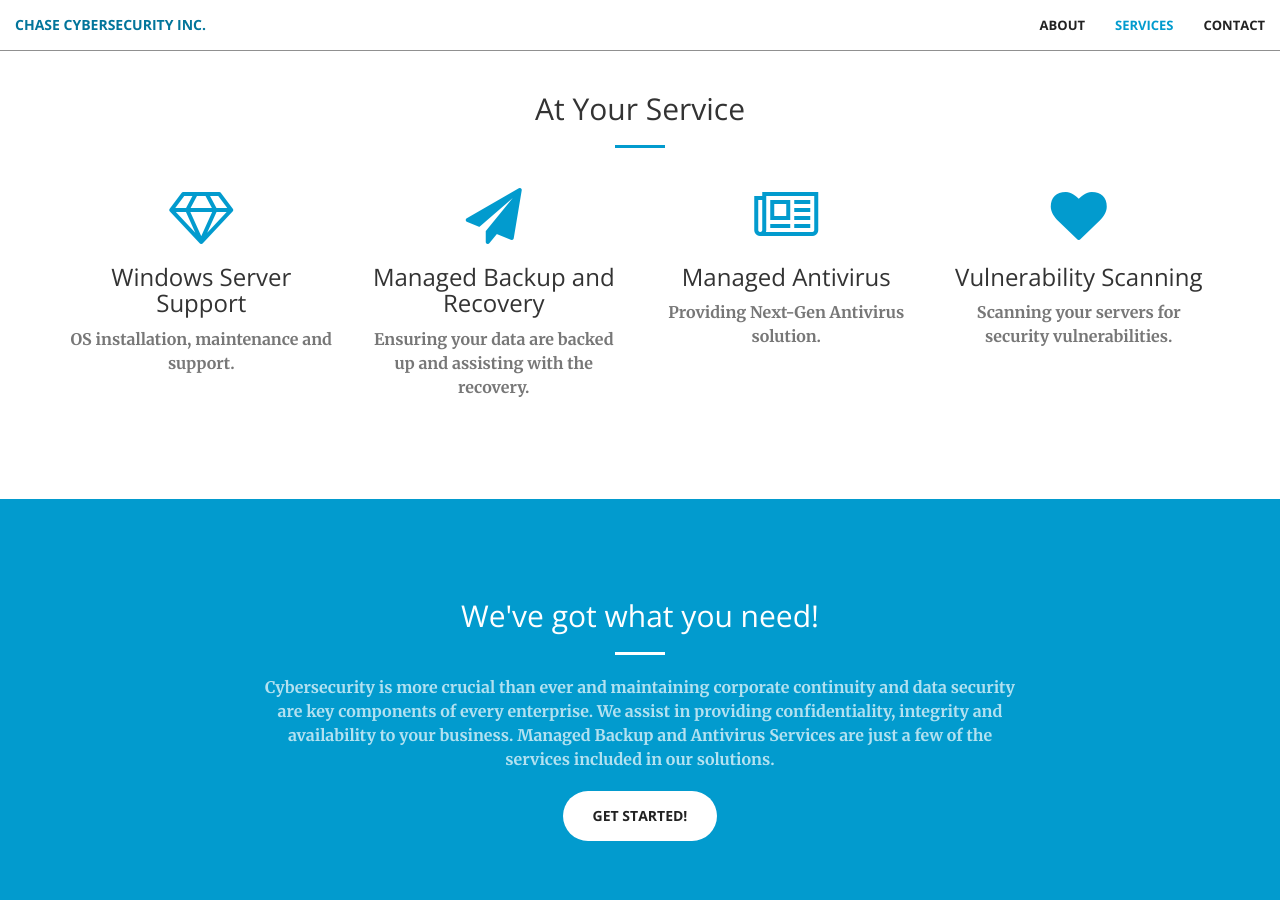
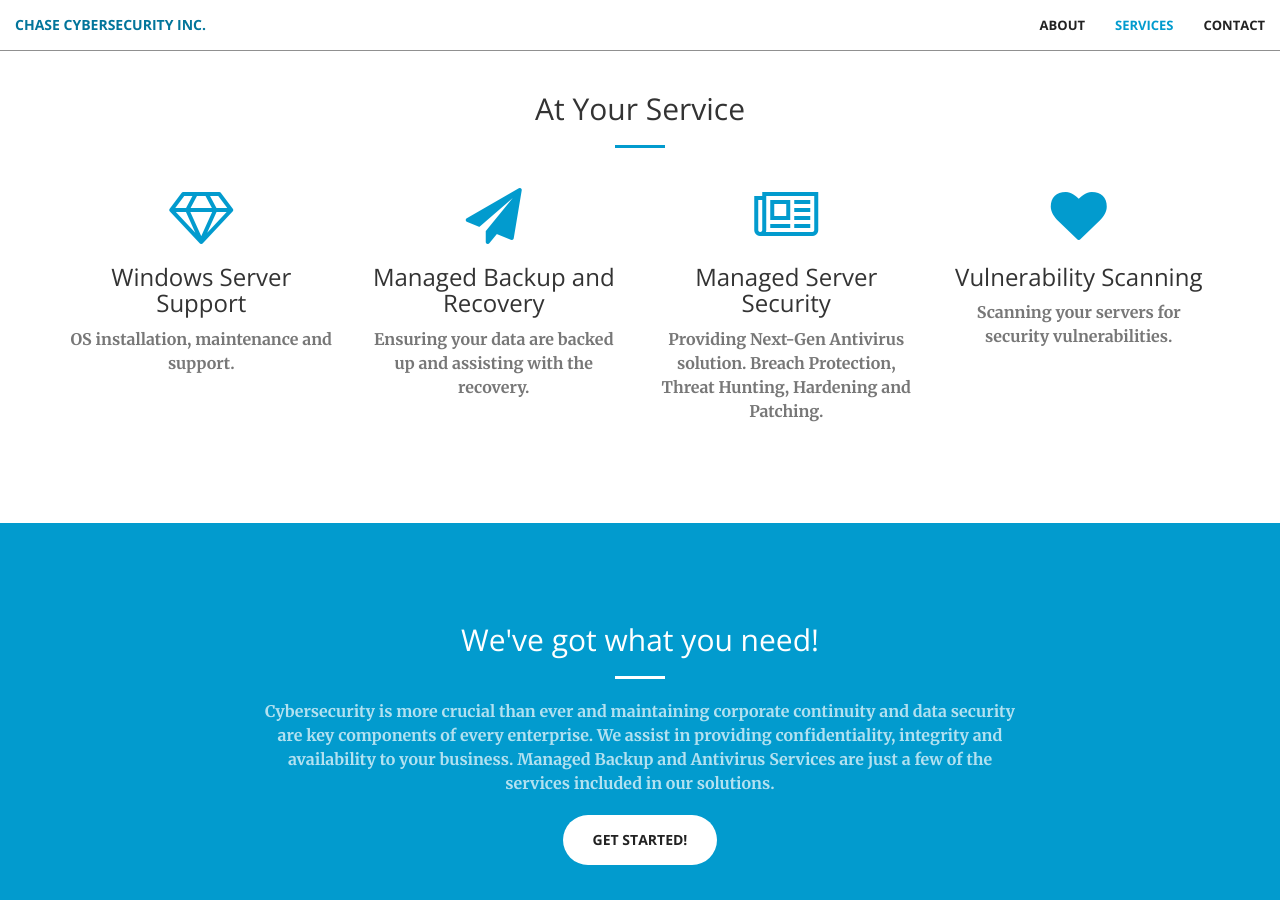
Before and after one commit to chase-cyber/chase-cyber.github.io, a Jekyll site: the page built from index.html, in a window 1280 px wide and 900 px high, scrolled down 908 px. Built offline with Jekyll 4.4.1, drawn with Linux system fonts in a browser that asks for light colours; some of the changed text lies outside the part shown.

```diff
--- a/_config.yml
+++ b/_config.yml
@@ -6,7 +6,7 @@ baseurl: "" # the subpath of your site, e.g. /blog/
 url: "https://chasecybersecurity.ca" # the base hostname & protocol for your site
 
 twitter_username:
-phone: 250.419.7641
+phone: (778) 700-2556
 
 # Build settings
 markdown: kramdown
--- a/_includes/services.html
+++ b/_includes/services.html
@@ -26,8 +26,8 @@
             <div class="col-lg-3 col-md-6 text-center">
                 <div class="service-box">
                     <i class="fa fa-4x fa-newspaper-o wow bounceIn text-primary" data-wow-delay=".2s"></i>
-                    <h3>Managed Antivirus </h3>
-                    <p class="text-muted">Providing Next-Gen Antivirus solution.</p>
+                    <h3>Managed Server Security </h3>
+                    <p class="text-muted">Providing Next-Gen Antivirus solution. Breach Protection, Threat Hunting, Hardening and Patching.</p>
                 </div>
             </div>
             <div class="col-lg-3 col-md-6 text-center">
```
Also changed, not shown: _includes/footer.html (line endings or trailing spaces).
